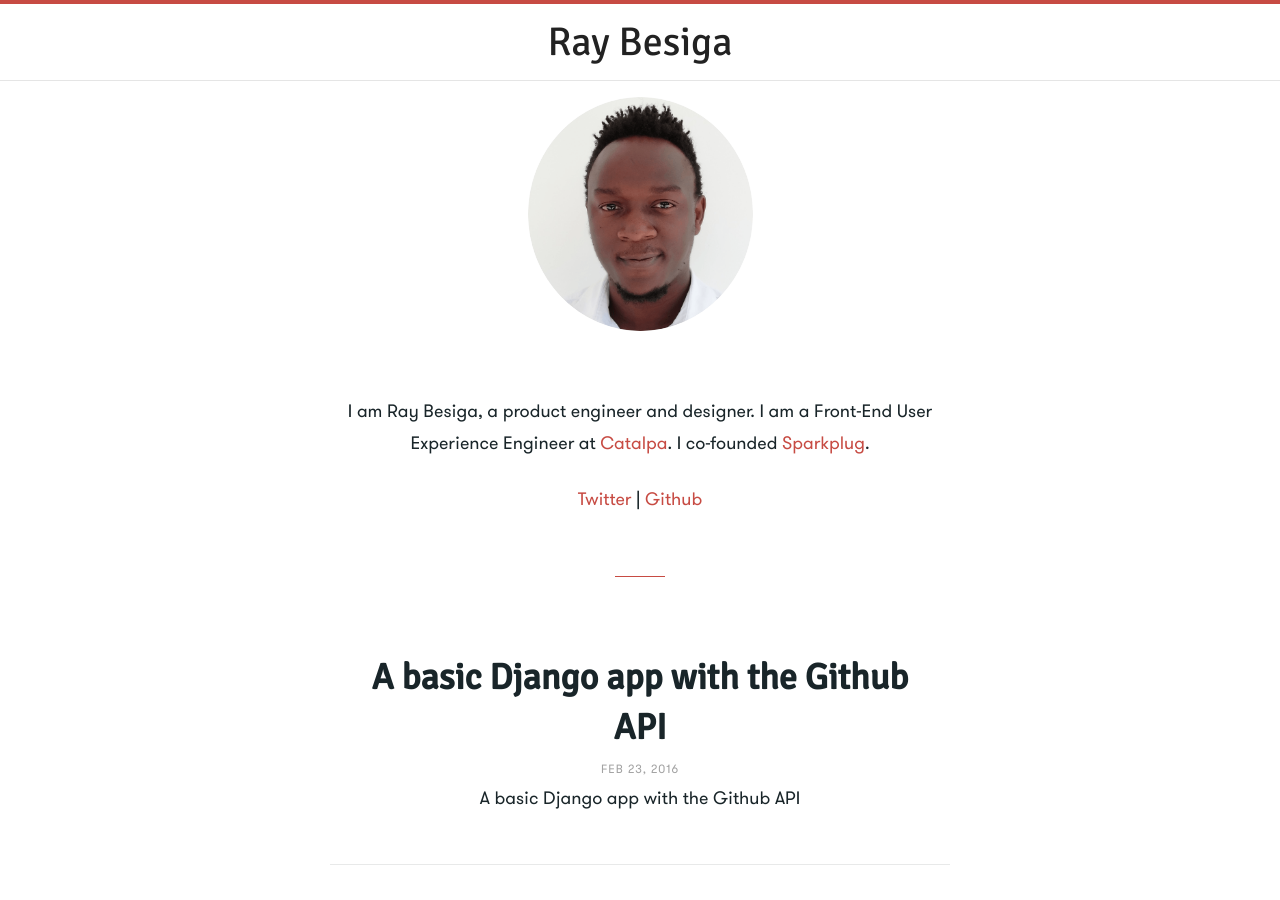
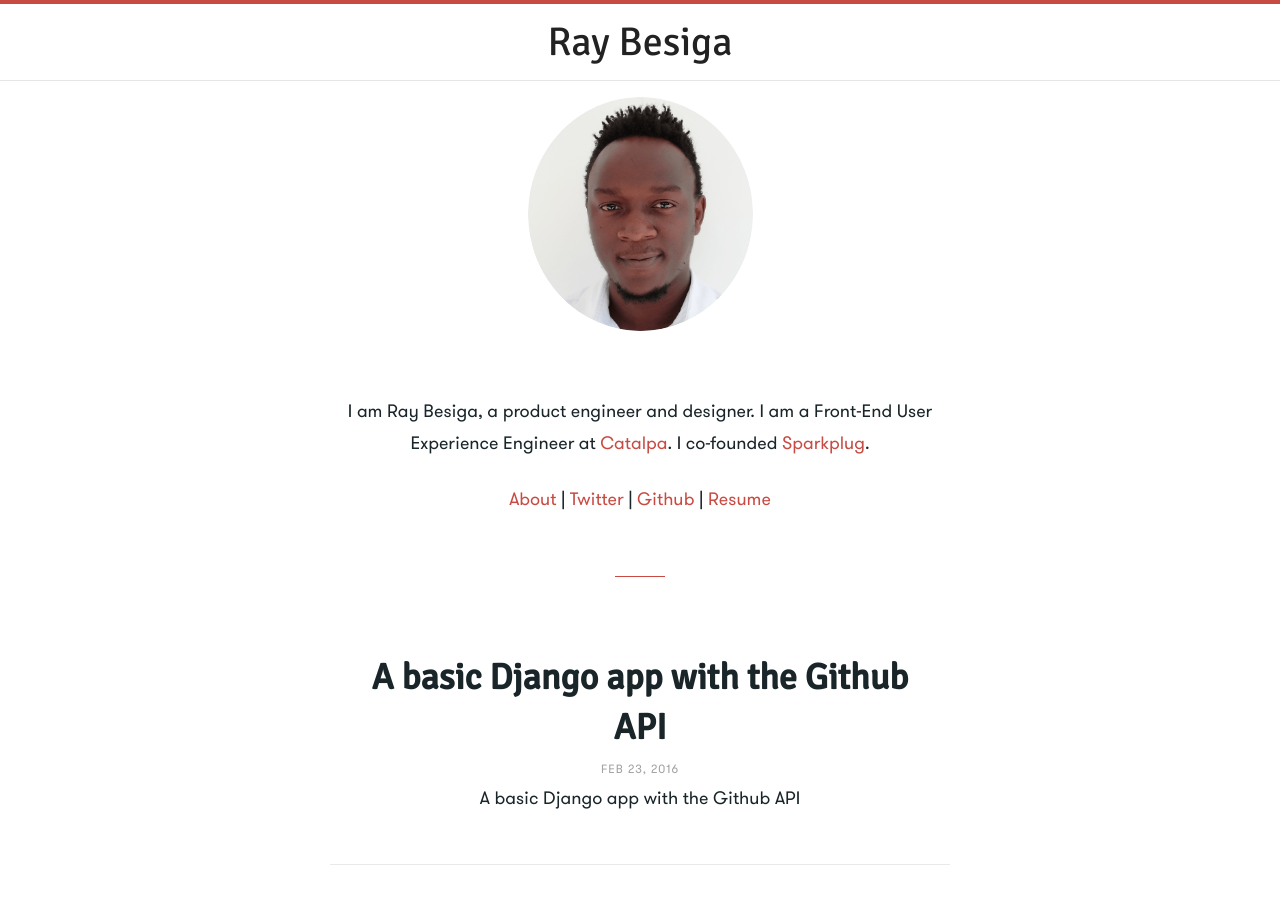
Before and after one commit to AJIT92/raybesiga.github.com, a Jekyll site: the page built from index.html, in a window 1280 px wide and 900 px high. Built offline with Jekyll 4.4.1, drawn with Linux system fonts in a browser that asks for light colours.

Commit message:
Add about and resume

```diff
--- a/index.html
+++ b/index.html
@@ -9,7 +9,7 @@
     <p><img src="/public/images/ray.png" alt="Portrait of Ray Besiga" class="fullimg avatar"></p>
     <p>I am Ray Besiga, a product engineer and designer. I am a Front-End User Experience Engineer at <a href="http://catalpa.io/" target="_blank">Catalpa</a>. I co-founded <a href="http://sparkpl.ug">Sparkplug</a>.</p>
 
-    <p><a href="https://twitter.com/raybesiga" target="_blank">Twitter</a> | <a href="https://github.com/raybesiga" target="_blank">Github</a></p>
+    <p><a href="/about">About</a> | <a href="https://twitter.com/raybesiga" target="_blank">Twitter</a> | <a href="https://github.com/raybesiga" target="_blank">Github</a> | <a href="/resume" target="_blank">Resume</a></p>
     <span class="divider"></span>
 </section>
 
```
